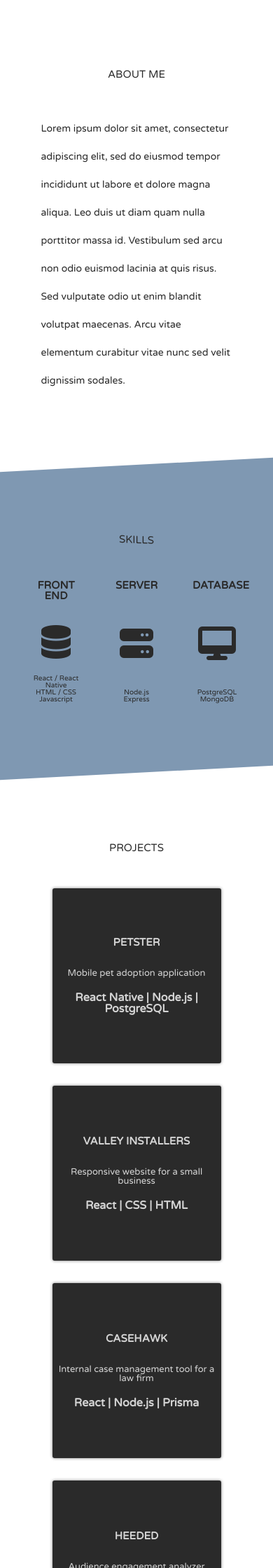
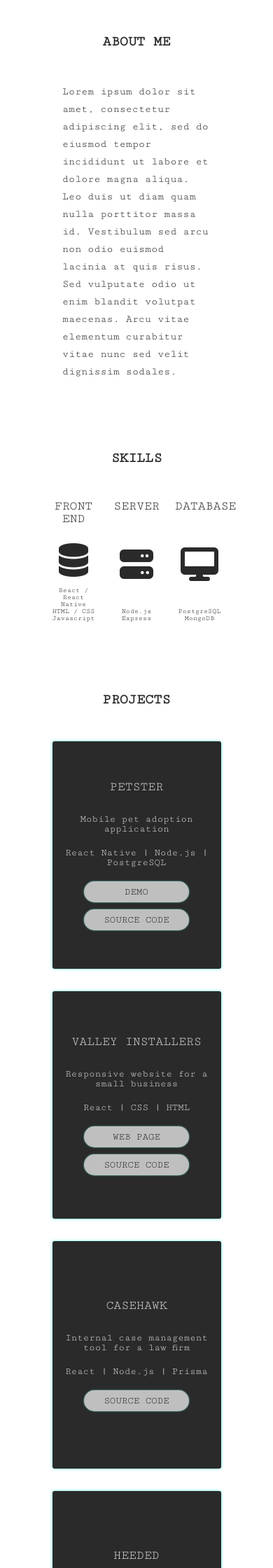
Before and after one commit to lillielise/portfolio-2020, a PHP site: page / in a window 390 px wide. Shown: the part 706-2946 px from the top of the page at 70% size. Run offline with PHP 8.4, Linux system fonts and the light colour scheme; some libraries are stand-ins or nearby versions.

Commit message:
changed color scheme and added buttons for mobile view

```diff
--- a/app.js
+++ b/app.js
@@ -1,12 +1,12 @@
-'use strict';
+"use strict";
 
-document.querySelector("#demo-petster-button").onclick = function (event) {
+document.querySelector("#demo-petster-button").onclick = function(event) {
   document.querySelector(".pop-up-demo").style.display = "flex";
-  document.querySelector("#content").style.opacity = ".5";
-}
+  document.querySelector("#content").style.opacity = ".8";
+};
 
-document.querySelector(".fas.fa-times").onclick = function (event) {
-  console.log('hik')
+document.querySelector(".fas.fa-times").onclick = function(event) {
+  console.log("hik");
   document.querySelector(".pop-up-demo").style.display = "none";
   document.querySelector("#content").style.opacity = "1";
-}
+};
--- a/home.html
+++ b/home.html
@@ -8,7 +8,7 @@
   <meta name="viewport" content="width=device-width, initial-scale=1">
   <link rel="stylesheet" href="./styles/reset.css">
   <script src="https://kit.fontawesome.com/709bddccc9.js" crossorigin="anonymous"></script>
-  <link href="https://fonts.googleapis.com/css?family=Varela+Round&display=swap" rel="stylesheet">
+  <link href="https://fonts.googleapis.com/css?family=Cutive+Mono|Roboto+Mono:300,400,700&display=swap" rel="stylesheet">
   <link rel="stylesheet" href="./styles/index.css">
 </head>
 
@@ -89,8 +89,12 @@
               <h4>Petster</h4>
               <p>Mobile pet adoption application </p>
               <p>React Native | Node.js | PostgreSQL</p>
+              <div id="project-card-buttons-mobile" class="project-card-buttons">
+                <p id="demo-petster-button">Demo</p>
+                <a href="https://github.com/petster-app">Source code</a>
               </div>
-            <div class="project-card-back">
+            </div>
+            <div class="project-card-back project-card-buttons">
               <h4>Petster</h4>
               <p id="demo-petster-button">Demo</p>
               <a href="https://github.com/petster-app">Source code</a>
@@ -104,9 +108,12 @@
               <h4>Valley Installers</h4>
               <p>Responsive website for a small business</p>
               <p>React | CSS | HTML</p>
+              <div id="project-card-buttons-mobile" class="project-card-buttons">
+                <a href="https://www.w3schools.com">Web page</a>
+                <a href="https://github.com/Valley-Installers/valley-installers-website">Source code</a>
               </div>
-            <div class="project-card-back">
-              <h4>Valley Installers</h4>
+            </div>
+            <div class="project-card-back project-card-buttons">
               <a href="https://www.w3schools.com">Web page</a>
               <a href="https://github.com/Valley-Installers/valley-installers-website">Source code</a>
             </div>
@@ -119,8 +126,11 @@
               <h4>CaseHawk</h4>
               <p>Internal case management tool for a law firm</p>
               <p>React | Node.js | Prisma</p>
+              <div id="project-card-buttons-mobile" class="project-card-buttons">
+                <a href="https://github.com/JS-401-Final">Source code</a>
               </div>
-            <div class="project-card-back">
+            </div>
+            <div class="project-card-back project-card-buttons">
               <h4>CaseHawk</h4>
               <a href="https://github.com/JS-401-Final">Source code</a>
             </div>
@@ -133,8 +143,11 @@
               <h4>Heeded</h4>
               <p>Audience engagement analyzer application</p>
               <p>Javascript | Node.js | AWS</p>
+              <div id="project-card-buttons-mobile" class="project-card-buttons">
+                <a href="https://github.com/401-heeded/Heeded-Final-App">Source code</a>
               </div>
-            <div class="project-card-back">
+            </div>
+            <div class="project-card-back project-card-buttons">
               <h4>Heeded</h4>
               <a href="https://github.com/401-heeded/Heeded-Final-App">Source code</a>
             </div>
--- a/styles/index.css
+++ b/styles/index.css
@@ -1,34 +1,31 @@
 body {
-  font-family: "Varela Round", sans-serif;
+  font-family: "Cutive Mono", monospace;
   margin: 0 auto;
   color: #2a2a2a;
 }
 
 h1 {
   font-size: 70px;
-  font-weight: 950;
+  font-weight: bolder;
   letter-spacing: 4px;
 }
 
 h2 {
-  font-size: 52.5px;
+  font-size: 55px;
   margin-bottom: 60px;
+  font-weight: bold;
 }
 
 h3 {
-  font-size: 25px;
+  font-size: 40px;
   margin-bottom: 50px;
   text-align: center;
+  font-weight: bold;
 }
 
 h4 {
-  font-size: 20px;
+  font-size: 30px;
   margin-bottom: 10px;
-  font-weight: 950;
-}
-
-section {
-  padding: 100px 0;
 }
 
 h1,
@@ -41,14 +38,18 @@ h4 {
   text-decoration: none;
 }
 
+section {
+  padding: 50px;
+}
+
 /* ABOUT */
 
 #about-me-container {
-  padding: 0 15vw;
+  padding: 0 10vw;
 }
 
 #about-me-container p {
-  line-height: 40px;
+  line-height: 55px;
   align-self: center;
 }
 
@@ -67,34 +68,27 @@ h4 {
   justify-content: space-evenly;
   text-align: center;
   align-items: center;
-  transform: skewY(3deg);
 }
 
 #skills-cards div {
   height: 175px;
-  width: 175px;
+  width: 195px;
   display: flex;
   flex-direction: column;
   justify-content: space-between;
 }
 
 #skills-section {
-  background-color: rgba(0, 51, 102, 0.5);
-  transform: skewY(-3deg);
   display: flex;
   flex-direction: column;
   justify-content: center;
 }
 
-#skills-section h3 {
-  transform: skewY(5deg);
-}
-
 /* PROJECTS */
 
 .project-card {
-  width: 300px;
-  height: 250px;
+  width: 525px;
+  height: 325px;
   margin: 0 1em 2em 1em;
   background-color: transparent;
   perspective: 1000px;
@@ -121,13 +115,7 @@ h4 {
   -webkit-backface-visibility: hidden;
   backface-visibility: hidden;
   border-radius: 3px;
-  box-shadow: 0 0 4px 0 gray;
-}
-
-.project-card-back {
-  display: flex;
-  flex-direction: column;
-  justify-content: center;
+  box-shadow: 0 0 4px 0 #66fcf1;
 }
 
 .project-card-front {
@@ -139,39 +127,68 @@ h4 {
 }
 
 .project-card-front p {
-  font-size: 13px;
+  font-size: 18px;
   margin-top: 20px;
-}
-
-.project-card-front p:last-of-type {
-  font-weight: 900;
-  font-size: 16px;
+  padding: 0 10px;
 }
 
 .project-card-back {
-  background-color: rgba(0, 51, 102, 0.5);
-  color: white;
+  background-color: #45a29e;
   transform: rotateY(180deg);
-  align-items: center;
 }
 
-.project-card-back a,
+/* .project-card-back a,
 .project-card-back p {
   padding: 8px 0;
-  width: 110px;
-  background-color: white;
-  box-shadow: 0 0 4px 0 gray;
+  width: 150px;
+  background-color: rgba(255, 255, 255, 0.7);
+  box-shadow: 0 0 2px 0 #66fcf1;
   color: #2a2a2a;
   border-radius: 20px;
   text-align: center;
   text-transform: uppercase;
   text-decoration: none;
-  font-size: 10px;
+  font-size: 18px;
+  margin-top: 10px;
+} */
+
+/* .project-card-back p:hover,
+.project-card-back a:hover {
+  cursor: pointer;
+  background-color: white;
+} */
+
+.project-card-buttons {
+  display: flex;
+  flex-direction: column;
+  justify-content: center;
+  color: white;
+  align-items: center;
+}
+
+.project-card-buttons a,
+.project-card-buttons p {
+  padding: 8px 0;
+  width: 150px;
+  background-color: rgba(255, 255, 255, 0.7);
+  box-shadow: 0 0 2px 0 #66fcf1;
+  color: #2a2a2a;
+  border-radius: 20px;
+  text-align: center;
+  text-transform: uppercase;
+  text-decoration: none;
+  font-size: 18px;
   margin-top: 10px;
 }
 
-.project-card-back p:hover {
+.project-card-buttons p:hover,
+.project-card-buttons a:hover {
   cursor: pointer;
+  background-color: white;
+}
+
+#project-card-buttons-mobile {
+  display: none;
 }
 
 /* Pop up */
@@ -293,12 +317,51 @@ header nav {
     width: 70%;
     margin: 0 auto;
   }
+  #about-me-container p {
+    line-height: 45px;
+  }
+}
+
+@media only screen and (max-width: 980px) {
+  .pop-up-demo {
+    width: 700px;
+    height: 550px;
+    margin-top: -275px;
+    margin-left: -350px;
+  }
+
+  h1 {
+    font-size: 60px;
+    letter-spacing: 2px;
+  }
+
+  h2 {
+    font-size: 45px;
+  }
+
+  h3 {
+    font-size: 35px;
+    margin-bottom: 50px;
+    text-align: center;
+  }
+
+  h4 {
+    font-size: 25px;
+    margin-bottom: 10px;
+  }
+
+  p {
+    font-size: 15px;
+  }
+
+  #about-me-container p {
+    line-height: 35px;
+  }
 }
 
 @media only screen and (max-width: 720px) {
   h1 {
     font-size: 50px;
-    font-weight: 950;
     letter-spacing: 2px;
   }
 
@@ -315,7 +378,6 @@ header nav {
   h4 {
     font-size: 20px;
     margin-bottom: 10px;
-    font-weight: 950;
   }
 
   p {
@@ -325,15 +387,16 @@ header nav {
   .pop-up-demo {
     width: 500px;
     height: 350px;
-    top: 50%;
-    left: 50%;
     margin-top: -175px;
     margin-left: -250px;
+  }
+
+  #about-me-container p {
+    line-height: 25px;
   }
 }
 
 @media only screen and (max-width: 460px) {
-
   footer,
   header nav {
     justify-content: center;
@@ -350,18 +412,17 @@ header nav {
   }
 
   h3 {
-    font-size: 15px;
+    font-size: 20px;
     margin-bottom: 50px;
     text-align: center;
   }
 
   h4 {
-    font-size: 15px;
+    font-size: 18px;
     margin-bottom: 10px;
-    font-weight: 950;
   }
 
-  p {
+  .project-card-front p {
     font-size: 14px;
   }
 
@@ -381,4 +442,19 @@ header nav {
     margin-top: -125px;
     margin-left: -150px;
   }
+
+  #project-card-buttons-mobile {
+    display: flex;
+    margin-top: 10px;
+  }
+
+  #project-card-buttons-mobile p,
+  #project-card-buttons-mobile a {
+    font-size: 14px;
+  }
+
+  .project-card {
+    width: 525px;
+    height: 325px;
+  }
 }
```
Also changed, not shown: other parts of styles/index.css (+25 -19 lines), img/headshot.jpg (added). Lines whose indentation alone changed are shown as unchanged.
